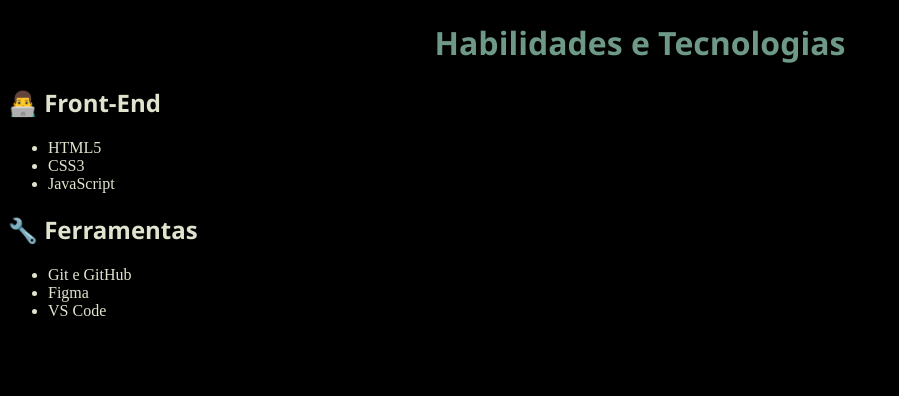
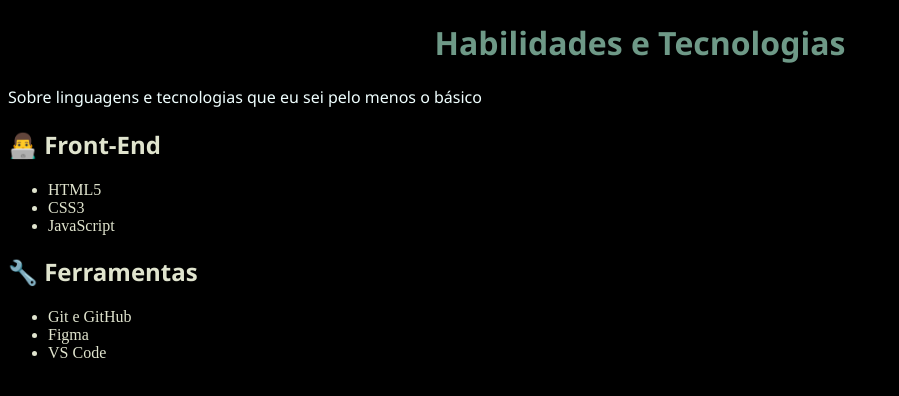
Before and after one commit to rth-ur/Portfolio, a plain HTML site: page habilidades.html in a window 1280 px wide. Shown: the whole page, without its empty margins (0-899 px from the left). Drawn offline with Linux system fonts and the light colour scheme.

Commit message:
Atualização do código com novas funcionalidades

```diff
--- a/habilidades.html
+++ b/habilidades.html
@@ -9,6 +9,7 @@
 <body>
 
 <h1>Habilidades e Tecnologias</h1>
+  <p>Sobre linguagens e tecnologias que eu sei pelo menos o básico</p>
 
 <div class="habilidades">
 
```
